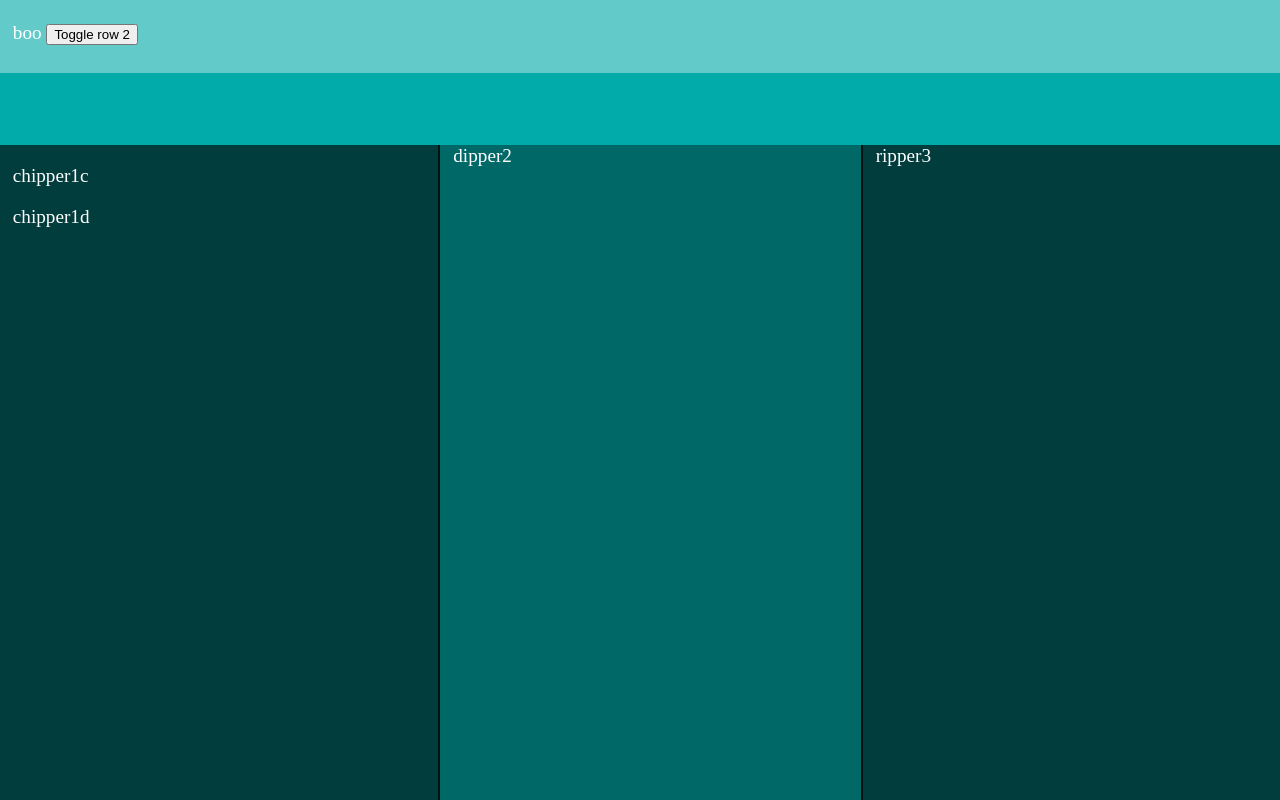
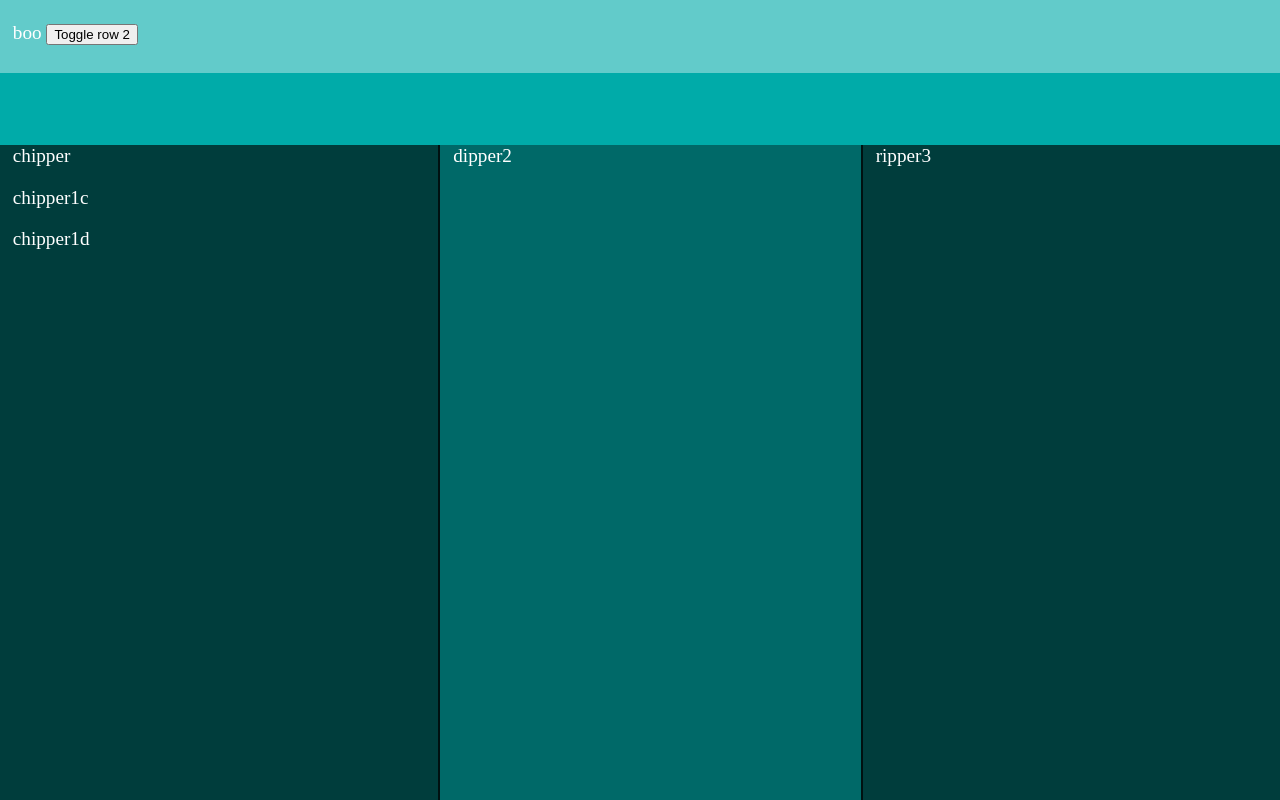
Before and after one commit to flatbill/bareBones, a plain HTML site: page index.html in a window 1280 px wide. Drawn offline with Linux system fonts and the light colour scheme.

Commit message:
Update index.html

```diff
--- a/index.html
+++ b/index.html
@@ -13,7 +13,7 @@
 	  style="margin-top:24px">Toggle row 2</button>
 	</span>
 	<span class='n2 cl0'></span>
-	<span class='m1 cl2'>
+	<span class='m1 cl2'> chipper
 		<p> chipper1c </p>
 		<p> chipper1d </p>
 	</span>
```
